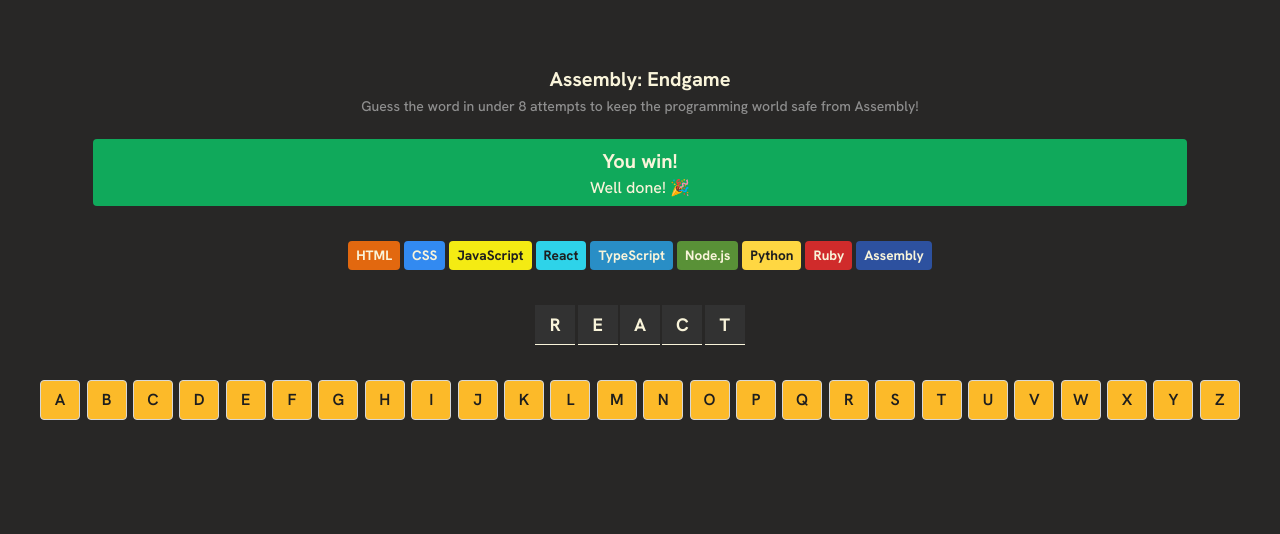
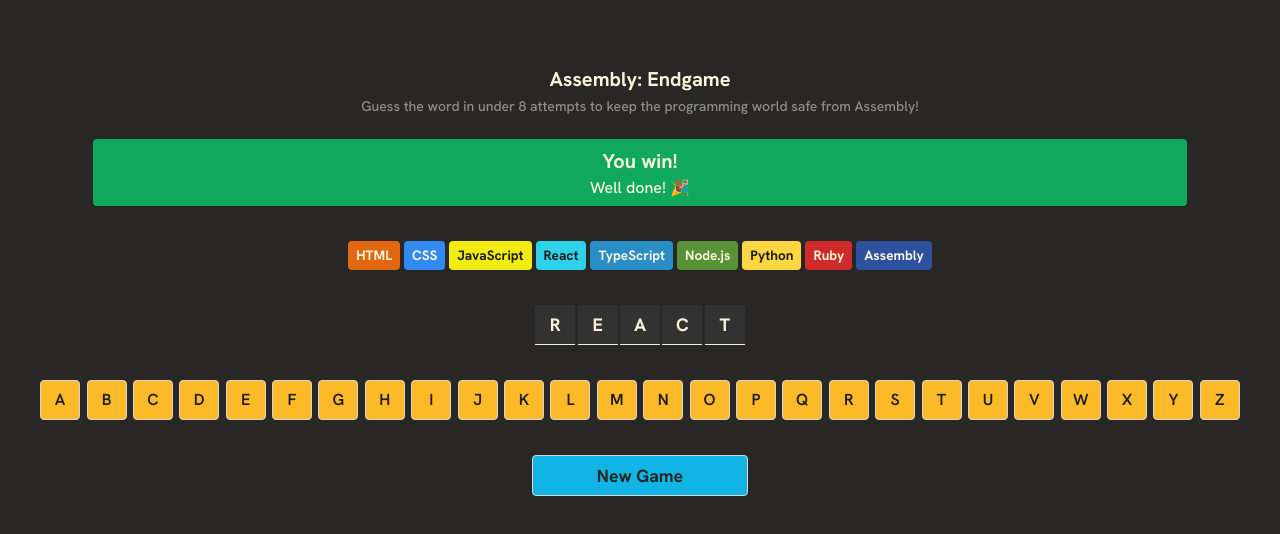
Before and after one commit to JasonY199/scrimba, a React (Vite) app in the folder assembly-endgame/: page / in a window 1280 px wide. Shown: the top 534 px of the page. Built offline with nearby package versions, Linux system fonts and the light colour scheme.

Commit message:
Add new game component

```diff
--- a/assembly-endgame/src/App.jsx
+++ b/assembly-endgame/src/App.jsx
@@ -5,6 +5,7 @@
   LanguageChips,
   WordDisplay,
   Keyboard,
+  NewGame,
 } from "./components";
 
 function App() {
@@ -17,6 +18,7 @@
       <LanguageChips />
       <WordDisplay currentWord={currentWord} />
       <Keyboard />
+      <NewGame />
     </>
   );
 }
--- /dev/null
+++ b/assembly-endgame/src/components/NewGame/NewGame.css
@@ -0,0 +1,10 @@
+.new-game {
+  font-weight: 700;
+  font-size: 1.1rem;
+  color: var(--color-text-button-new-game);
+  background-color: var(--color-button-new-game);
+  border: 1px solid var(--color-border-new-game);
+  border-radius: var(--border-radius);
+  padding: 0.5rem 4rem;
+  cursor: pointer;
+}
--- /dev/null
+++ b/assembly-endgame/src/components/NewGame/NewGame.jsx
@@ -0,0 +1,7 @@
+import "./NewGame.css";
+
+function NewGame() {
+  return <button className="new-game">New Game</button>;
+}
+
+export default NewGame;
--- a/assembly-endgame/src/components/index.js
+++ b/assembly-endgame/src/components/index.js
@@ -3,3 +3,4 @@
 export { default as LanguageChips } from "./LanguageChips/LanguageChips";
 export { default as WordDisplay } from "./WordDisplay/WordDisplay";
 export { default as Keyboard } from "./Keyboard/Keyboard";
+export { default as NewGame } from "./NewGame/NewGame";
--- a/assembly-endgame/src/styles/variables.css
+++ b/assembly-endgame/src/styles/variables.css
@@ -10,6 +10,7 @@
   --color-purple: #7a5ea7;
   --color-dark-yellow: #fcba29;
   --color-white-gray: #d7d7d7;
+  --color-baby-blue: #11b5e5;
 
   /* Background Colors */
   --color-background-app: var(--color-dark);
@@ -18,6 +19,7 @@
   --color-status-wrong: var(--color-purple);
   --color-current-word: var(--color-darker-gray);
   --color-keyboard-default: var(--color-dark-yellow);
+  --color-button-new-game: var(--color-baby-blue);
 
   /* Text Colors */
   --color-text-game-title: var(--color-pale-yellow);
@@ -25,8 +27,10 @@
   --color-text-status: var(--color-pale-yellow);
   --color-text-current-word: var(--color-pale-yellow);
   --color-text-keyboard: var(--color-black);
+  --color-text-button-new-game: var(--color-dark);
 
   /* Borders */
   --border-radius: 0.25rem;
   --color-border-keyboard: var(--color-white-gray);
+  --color-border-new-game: var(--color-white-gray);
 }
```
